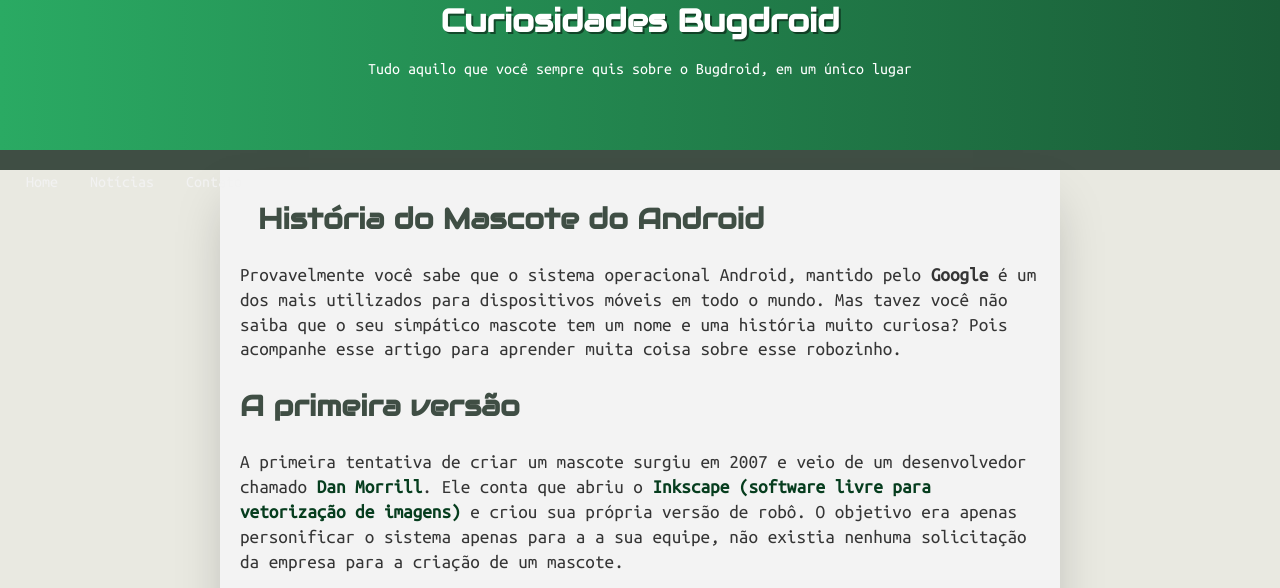
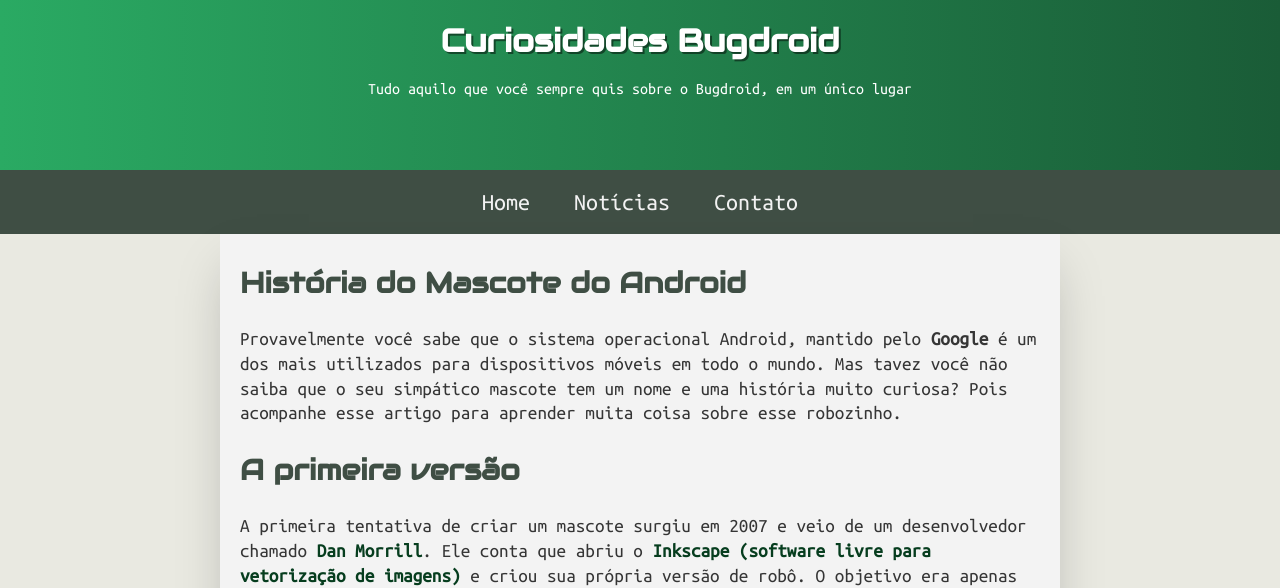
Before and after one commit to ogiratech/desafio-site-android, a plain HTML site: page index.html in a window 1280 px wide. Shown: the top 588 px of the page. Drawn offline with Linux system fonts and the light colour scheme.

Commit message:
Update style.css
melhorias no estilo

```diff
--- a/estilo/style.css
+++ b/estilo/style.css
@@ -48,12 +48,13 @@ background-image: linear-gradient(to right, var(--cor2), var(--cor4));
 color: white;
 text-align: center;
 min-height: 150px;
+padding-top: 20px;
 }
 
 header > h1{
     color: white;
     font-family: var(--fonte-audio);
-    margin-bottom: 20px;
+    padding-bottom: 20px;
     text-shadow: 2px 2px 0px rgba(0, 0, 0, 0.479);
 }
 
@@ -68,24 +69,21 @@ margin: auto;
 
 nav {
         background-color: var(--cor6);
+        font-size: 1.5em;
         color: var(--cor1);
+        text-align: center;
         margin:auto;
-        padding: 10px;
+        padding: 20px;
         box-shadow: inset;
-        text-align: center;
 }
 
 nav a {
-    float: left;
-    display: block;
     color: #f2f2f2;
     padding: 14px 16px;
     text-decoration: none;
   }
 
   nav a:visited {
-    float: left;
-    display: block;
     color: #f2f2f2;
     padding: 14px 16px;
     text-decoration: none;
```
